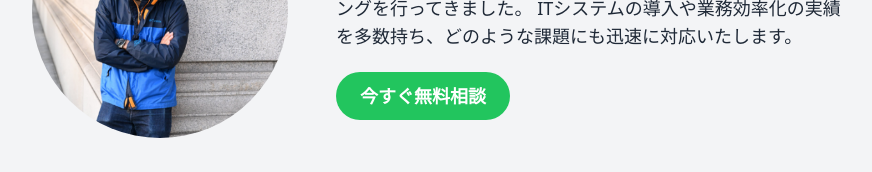
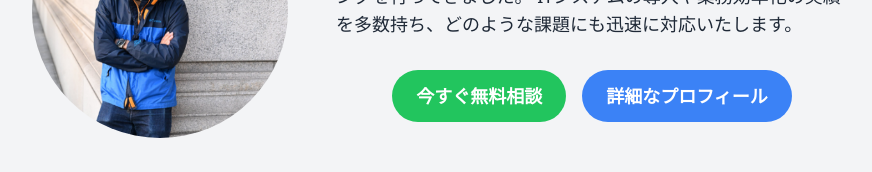
Before and after one commit to h-magome/dx-consulting-landing-page, a Nuxt app: page / in a window 1280 px wide. Shown: the part 3226-3398 px from the top of the page, without its empty margins (200-1072 px from the left). Built offline with nearby package versions, Linux system fonts and the light colour scheme.

Commit message:
詳細なプロフィールのリンクを追加した

```diff
--- a/components/LandingPage.vue
+++ b/components/LandingPage.vue
@@ -204,9 +204,14 @@
                 新進気鋭のベンチャー企業から、グロース上場企業、プライム上場企業（時価総額ベスト5以内企業）まで多数のプロジェクトで、開発、プロジェクトマネジメント支援、ITコンサルティングを行ってきました。
                 ITシステムの導入や業務効率化の実績を多数持ち、どのような課題にも迅速に対応いたします。
               </p>
-              <a href="#contact" class="bg-green-500 hover:bg-green-600 text-white font-bold py-3 px-6 rounded-full text-lg transition duration-300 ease-in-out transform hover:scale-105" @click.prevent="scrollToElement('#contact')">
-                今すぐ無料相談
-              </a>
+              <div class="flex flex-col sm:flex-row justify-center items-center space-y-4 sm:space-y-0 sm:space-x-4">
+                <a href="#contact" class="bg-green-500 hover:bg-green-600 text-white font-bold py-3 px-6 rounded-full text-lg transition duration-300 ease-in-out transform hover:scale-105" @click.prevent="scrollToElement('#contact')">
+                  今すぐ無料相談
+                </a>
+                <a href="https://even-wheel-148.notion.site/275c8bd3ec004fe18061816694d39726" target="_blank" rel="noopener noreferrer" class="bg-blue-500 hover:bg-blue-600 text-white font-bold py-3 px-6 rounded-full text-lg transition duration-300 ease-in-out transform hover:scale-105">
+                  詳細なプロフィール
+                </a>
+              </div>
             </div>
           </div>
         </div>
```
